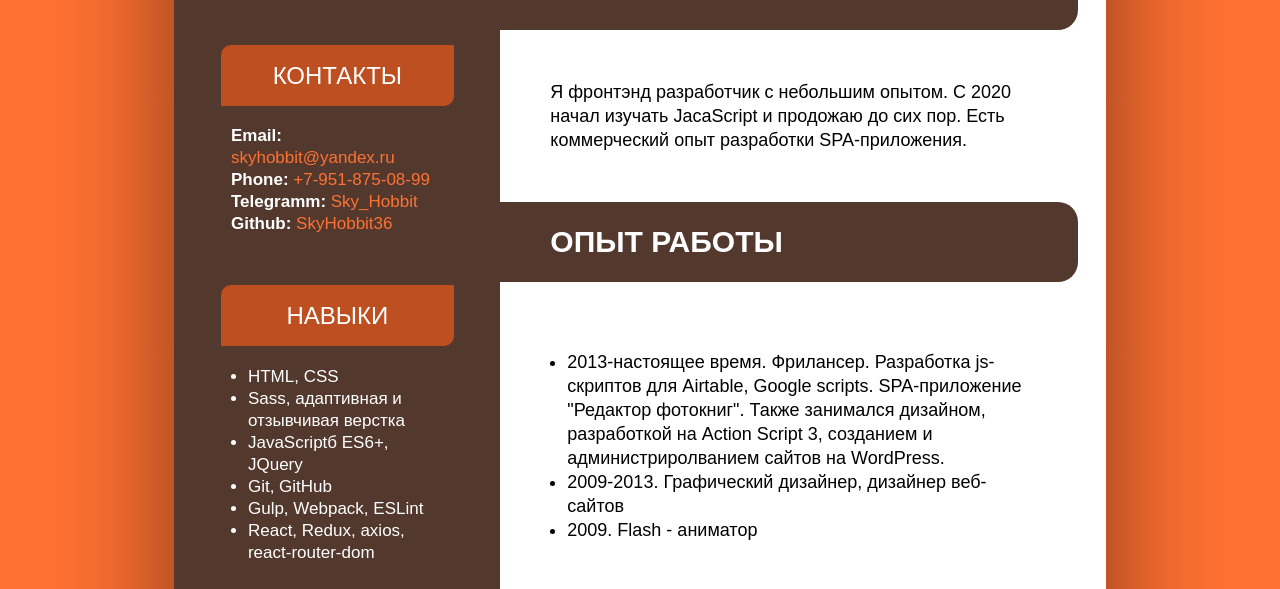
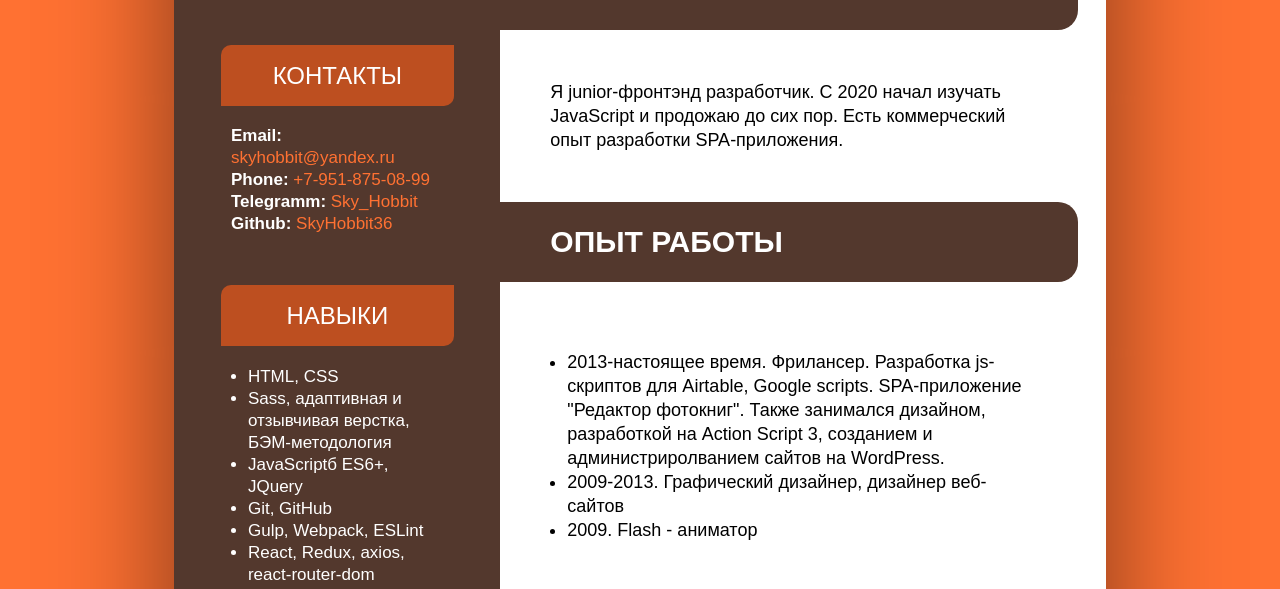
Before and after one commit to SkyHobbit36/cv, a plain HTML site: page index.html in a window 1280 px wide. Shown: the part 410-999 px from the top of the page. Drawn offline with Linux system fonts and the light colour scheme.

Commit message:
fix: change text, change photo

```diff
--- a/index.html
+++ b/index.html
@@ -42,7 +42,7 @@
           <div class="sidebar-item_body">
             <ul>
               <li>HTML, CSS</li>
-              <li>Sass, адаптивная и отзывчивая верстка</li>
+              <li>Sass, адаптивная и отзывчивая верстка, БЭМ-методология</li>
               <li>JavaScriptб ES6+, JQuery</li>
               <li>Git, GitHub</li>
               <li>Gulp, Webpack, ESLint</li>
@@ -75,8 +75,8 @@
         <section class="main-item">
           <h2 class="main-item__title">Обо мне</h2>
           <div class="main-item__body">
-            Я фронтэнд разработчик с небольшим опытом. С 2020 начал изучать
-            JacaScript и продожаю до сих пор. Есть коммерческий опыт разработки
+            Я junior-фронтэнд разработчик. С 2020 начал изучать
+            JavaScript и продожаю до сих пор. Есть коммерческий опыт разработки
             SPA-приложения.
           </div>
         </section>
@@ -103,6 +103,7 @@
               SPA-приложение "Редактор сувениров и фотокниг" для сайта
               foto-sivma.ru.
             </p>
+            <p><a href="https://foto-sivma.ru/front/photobook.html" target="_blank">Ссылка на редактор</a></p>
             <p>Применял технологии: JavaScript, jQuery, Gulp</p>
             <p>
               Реализовал весь интерфейс, включая дизайн. Также в обязанности
@@ -110,7 +111,7 @@
             </p>
           </div>
         </section>
-        <section class="main-item">
+        <!-- <section class="main-item">
           <h2 class="main-item__title">Пример кода</h2>
           <div class="main-item__body">
             <pre>
@@ -132,7 +133,7 @@ function tribonacci(signature,n){
               </code>
             </pre>
           </div>
-        </section>
+        </section> -->
       </main>
     </div>
   </body>
```
Also changed, not shown: img/photo.jpg.
